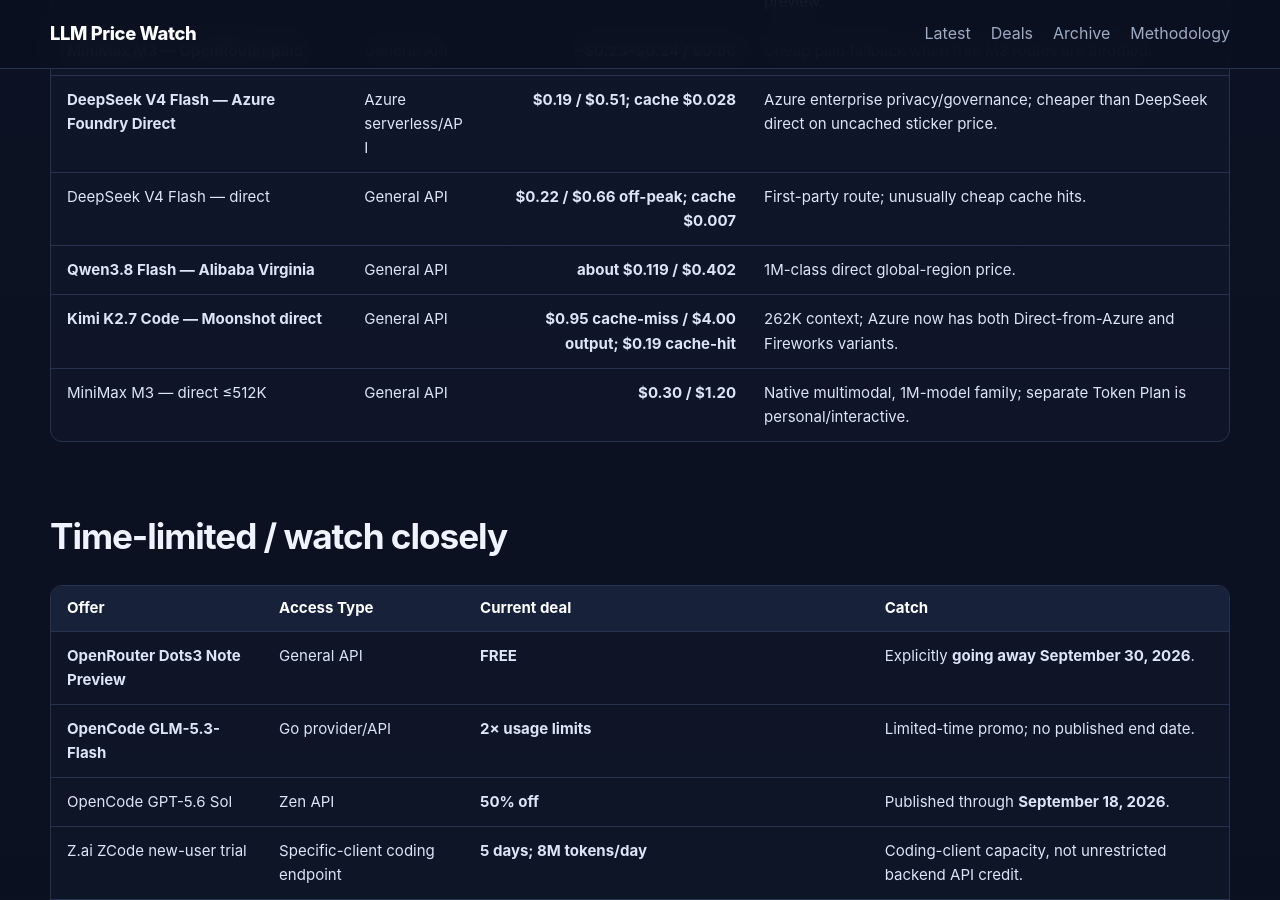
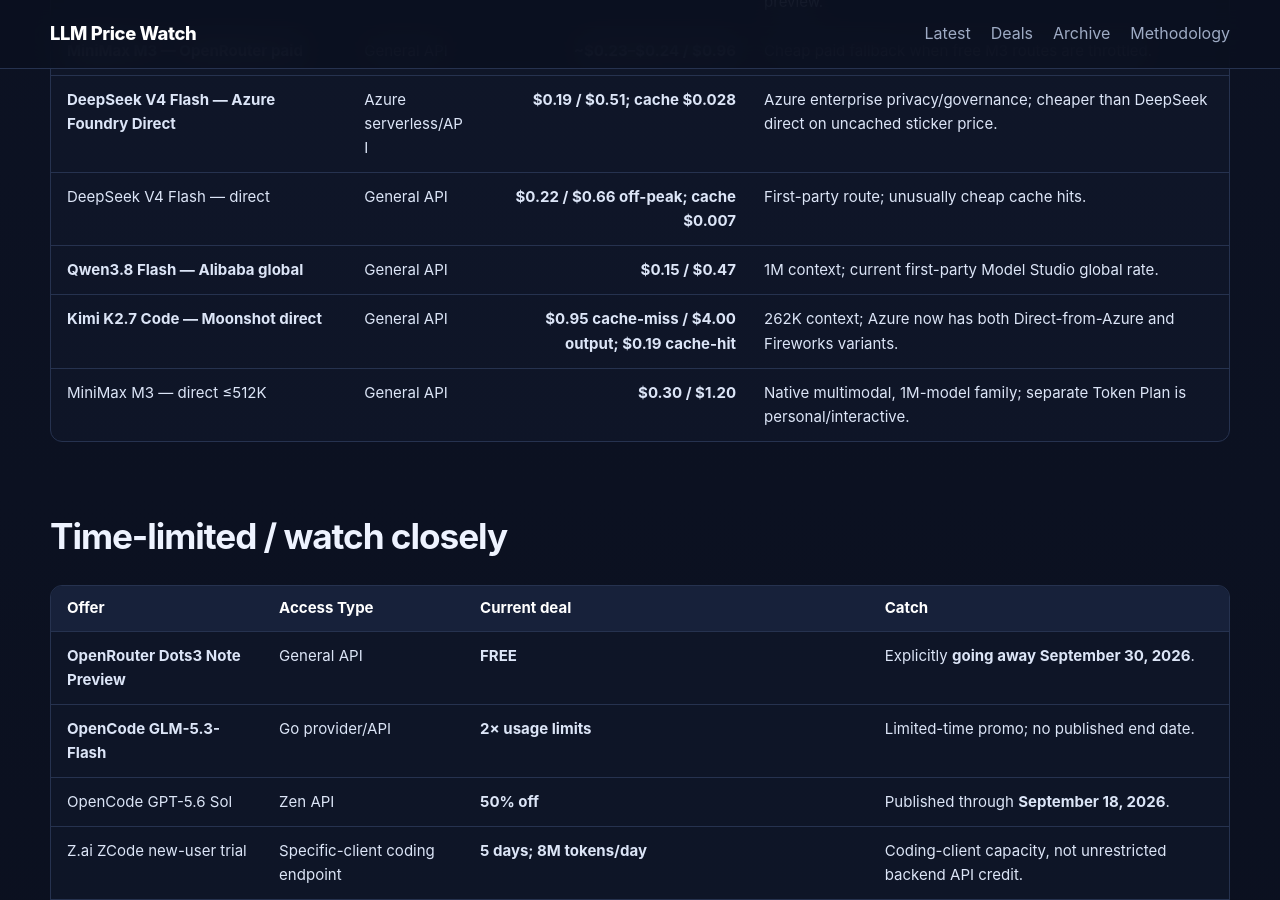
Before and after one commit to E3RC/llm-price-watch, a Jekyll site: the page built from deals.md, in a window 1280 px wide and 900 px high, scrolled down 2993 px. Built offline with Jekyll 4.4.1, drawn with Linux system fonts in a browser that asks for light colours.

Commit message:
Correct current Qwen3.8 Flash global pricing

```diff
--- a/deals.md
+++ b/deals.md
@@ -57,7 +57,7 @@ title: Current Deals
 | **MiniMax M3 — OpenRouter paid** | General API | **~$0.23–$0.24 / $0.96** | Cheap paid fallback when free M3 routes are throttled. |
 | **DeepSeek V4 Flash — Azure Foundry Direct** | Azure serverless/API | **$0.19 / $0.51; cache $0.028** | Azure enterprise privacy/governance; cheaper than DeepSeek direct on uncached sticker price. |
 | DeepSeek V4 Flash — direct | General API | **$0.22 / $0.66 off-peak; cache $0.007** | First-party route; unusually cheap cache hits. |
-| **Qwen3.8 Flash — Alibaba Virginia** | General API | **about $0.119 / $0.402** | 1M-class direct global-region price. |
+| **Qwen3.8 Flash — Alibaba global** | General API | **$0.15 / $0.47** | 1M context; current first-party Model Studio global rate. |
 | **Kimi K2.7 Code — Moonshot direct** | General API | **$0.95 cache-miss / $4.00 output; $0.19 cache-hit** | 262K context; Azure now has both Direct-from-Azure and Fireworks variants. |
 | MiniMax M3 — direct ≤512K | General API | **$0.30 / $1.20** | Native multimodal, 1M-model family; separate Token Plan is personal/interactive. |
 
```
